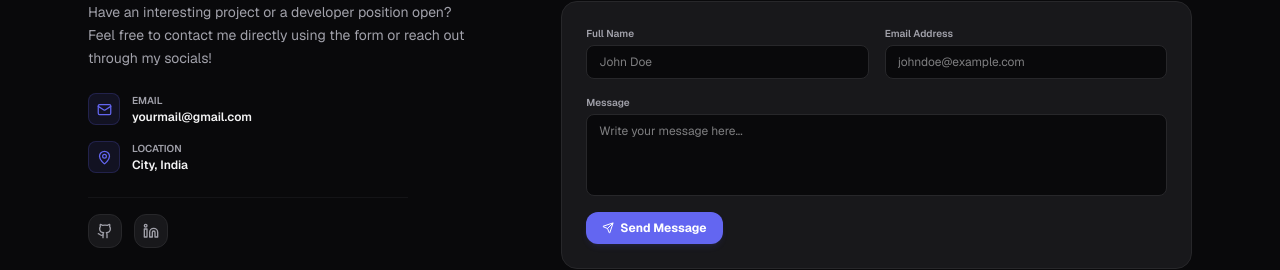
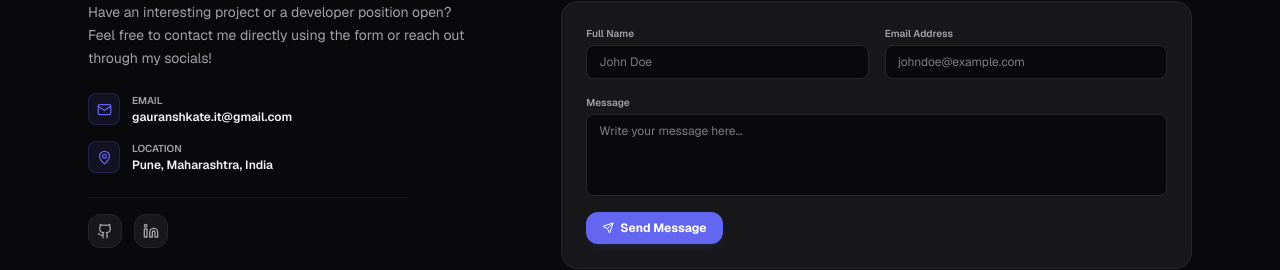
Before and after one commit to kategauransh/portfolio-v2, a Next.js app: page /portfolio-v2/ in a window 1280 px wide. Shown: the part 3650-3920 px from the top of the page. Built offline with nearby package versions, Linux system fonts and the light colour scheme.

Commit message:
chore: update user social links, email, location, and project repository urls

```diff
--- a/src/components/Contact.tsx
+++ b/src/components/Contact.tsx
@@ -65,8 +65,8 @@ export default function Contact() {
               </div>
               <div className="flex flex-col">
                 <span className="text-[10px] text-text-muted uppercase">Email</span>
-                <a href="mailto:yourmail@gmail.com" className="text-fg-app hover:text-brand-primary transition-colors mt-0.5">
-                  yourmail@gmail.com
+                <a href="mailto:gauranshkate.it@gmail.com" className="text-fg-app hover:text-brand-primary transition-colors mt-0.5">
+                  gauranshkate.it@gmail.com
                 </a>
               </div>
             </div>
@@ -78,7 +78,7 @@ export default function Contact() {
               </div>
               <div className="flex flex-col">
                 <span className="text-[10px] text-text-muted uppercase">Location</span>
-                <span className="text-fg-app mt-0.5">City, India</span>
+                <span className="text-fg-app mt-0.5">Pune, Maharashtra, India</span>
               </div>
             </div>
           </div>
@@ -88,7 +88,7 @@ export default function Contact() {
             <a href="https://github.com/kategauransh" target="_blank" rel="noreferrer" className="p-2 rounded-xl bg-bg-card border border-border-card text-text-muted hover:text-fg-app hover:border-brand-primary/20 transition-all">
               <Github size={16} />
             </a>
-            <a href="https://www.linkedin.com/in/yourprofile" target="_blank" rel="noreferrer" className="p-2 rounded-xl bg-bg-card border border-border-card text-text-muted hover:text-fg-app hover:border-brand-primary/20 transition-all">
+            <a href="https://www.linkedin.com/in/gauranshkate26" target="_blank" rel="noreferrer" className="p-2 rounded-xl bg-bg-card border border-border-card text-text-muted hover:text-fg-app hover:border-brand-primary/20 transition-all">
               <Linkedin size={16} />
             </a>
           </div>
--- a/src/components/Hero.tsx
+++ b/src/components/Hero.tsx
@@ -65,7 +65,7 @@ export default function Hero() {
           <a href="https://github.com/kategauransh" target="_blank" rel="noreferrer" className="hover:text-fg-app transition-colors p-1" aria-label="GitHub">
             <Github size={18} />
           </a>
-          <a href="https://www.linkedin.com/in/yourprofile" target="_blank" rel="noreferrer" className="hover:text-fg-app transition-colors p-1" aria-label="LinkedIn">
+          <a href="https://www.linkedin.com/in/gauranshkate26" target="_blank" rel="noreferrer" className="hover:text-fg-app transition-colors p-1" aria-label="LinkedIn">
             <Linkedin size={18} />
           </a>
         </div>
--- a/src/components/Projects.tsx
+++ b/src/components/Projects.tsx
@@ -14,8 +14,8 @@ export default function Projects() {
         "Integrated REST APIs and implemented loading, error, and state management workflows.",
         "Developed reusable UI components following modern frontend architecture best practices."
       ],
-      github: "https://github.com/kategauransh/insightboard", // wait, they can set it
-      live: "https://your-deployed-link.com",
+      github: "https://github.com/kategauransh/insightboard",
+      live: "https://kategauransh.github.io/insightboard/",
       icon: "📊"
     },
     {
@@ -39,7 +39,7 @@ export default function Projects() {
         "Deployed on Vercel with SEO-friendly structure and performance optimizations."
       ],
       github: "https://github.com/kategauransh/portfolio-v2",
-      live: "https://yourportfolio.com",
+      live: "https://kategauransh.github.io/portfolio-v2/",
       icon: "✨"
     },
     {
@@ -50,8 +50,8 @@ export default function Projects() {
         "Integrated JWT authentication APIs and session persistence.",
         "Implemented authorization-aware navigation and secure route handling."
       ],
-      github: "https://github.com/yourgithub/identityflow",
-      live: "https://your-deployed-link.com",
+      github: "https://github.com/kategauransh/identityflow",
+      live: "https://kategauransh.github.io/identityflow/",
       icon: "🔐"
     }
   ];
```
